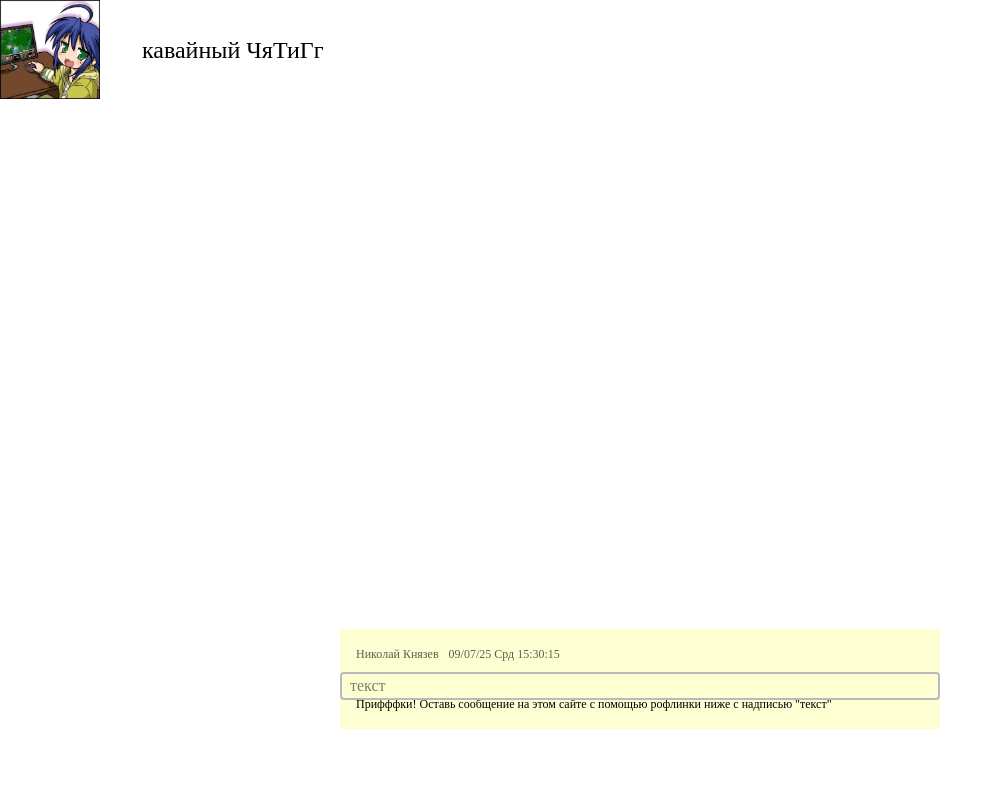
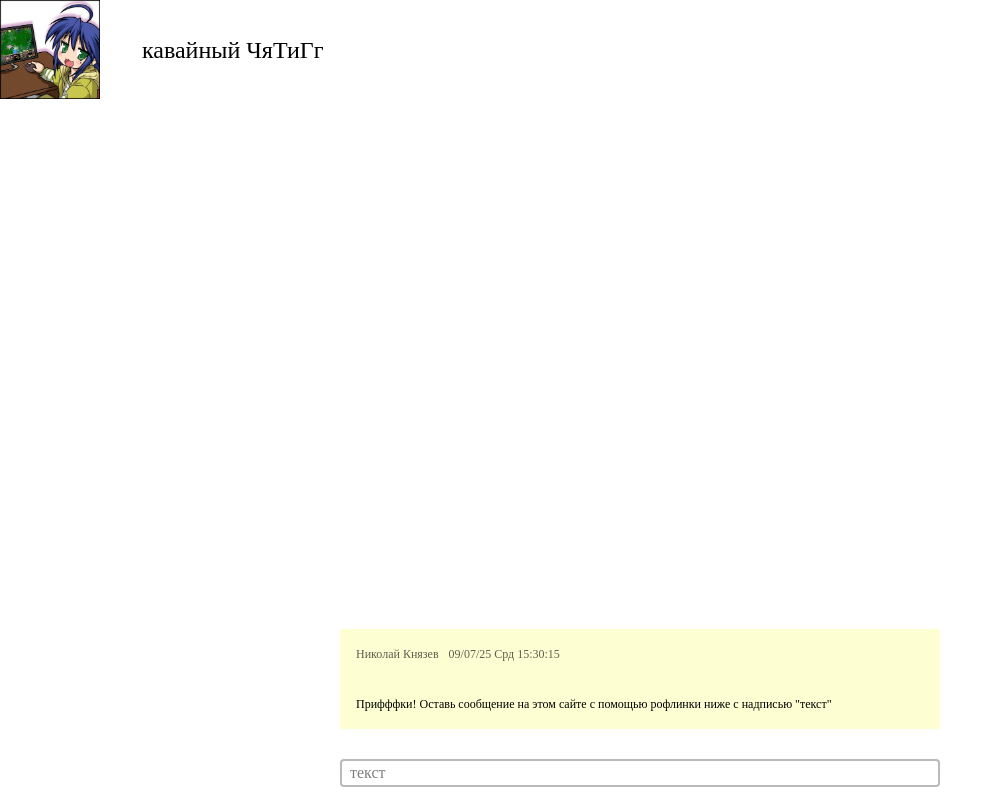
Before and after one commit to Ferenandios/nastyanime, a Next.js app: page / in a window 1280 px wide. Shown: the whole page, without its empty margins (0-1003 px from the left). Built offline with nearby package versions, Linux system fonts and the light colour scheme.

Commit message:
not position: fixed anymore

```diff
--- a/components/Input/Input.module.css
+++ b/components/Input/Input.module.css
@@ -1,7 +1,7 @@
 @reference "tailwindcss";
 
 .ansoc {
-  @apply fixed bottom-[100px] flex justify-center w-screen;
+  @apply flex justify-center w-screen mt-[30px];
 }
 
 .form {
```
